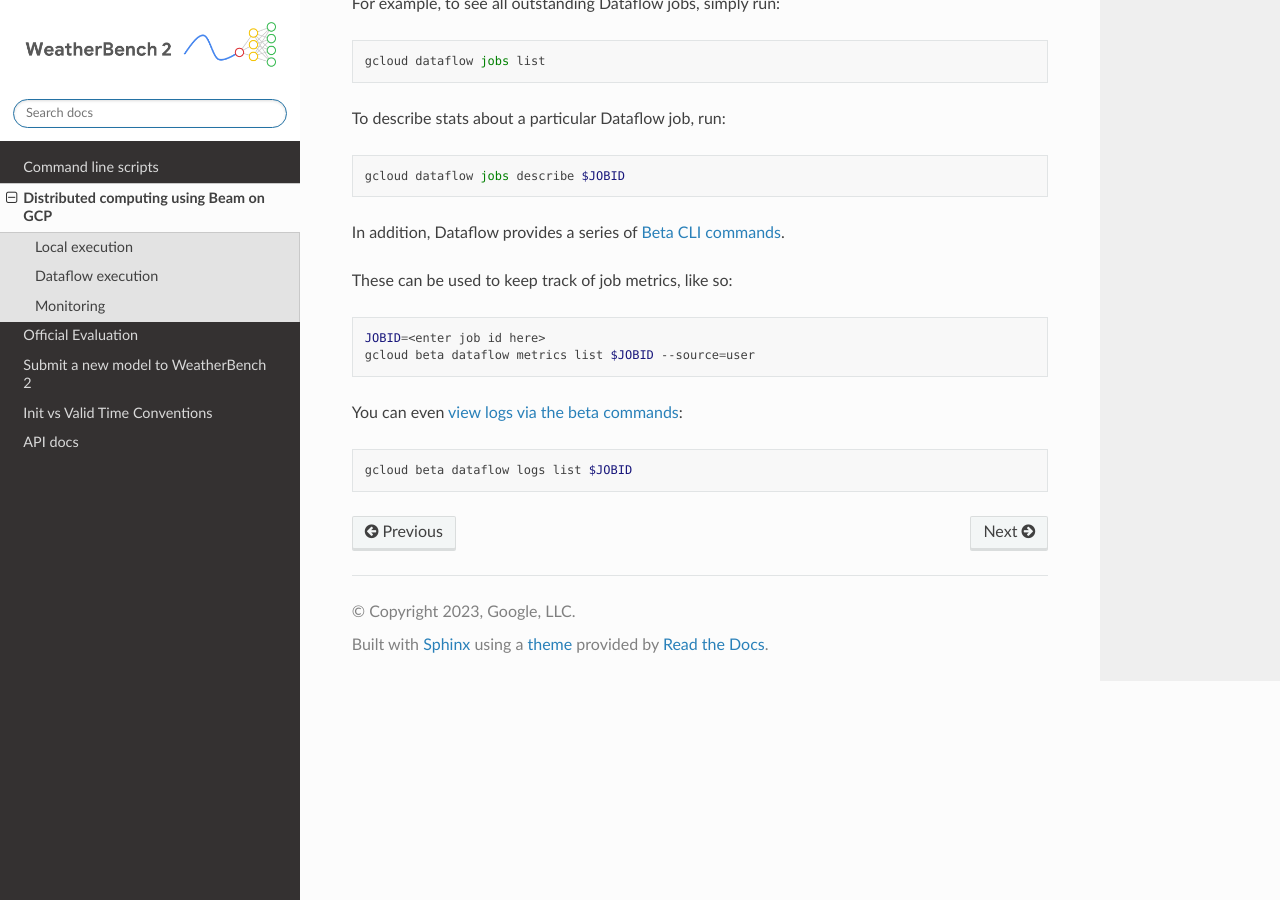
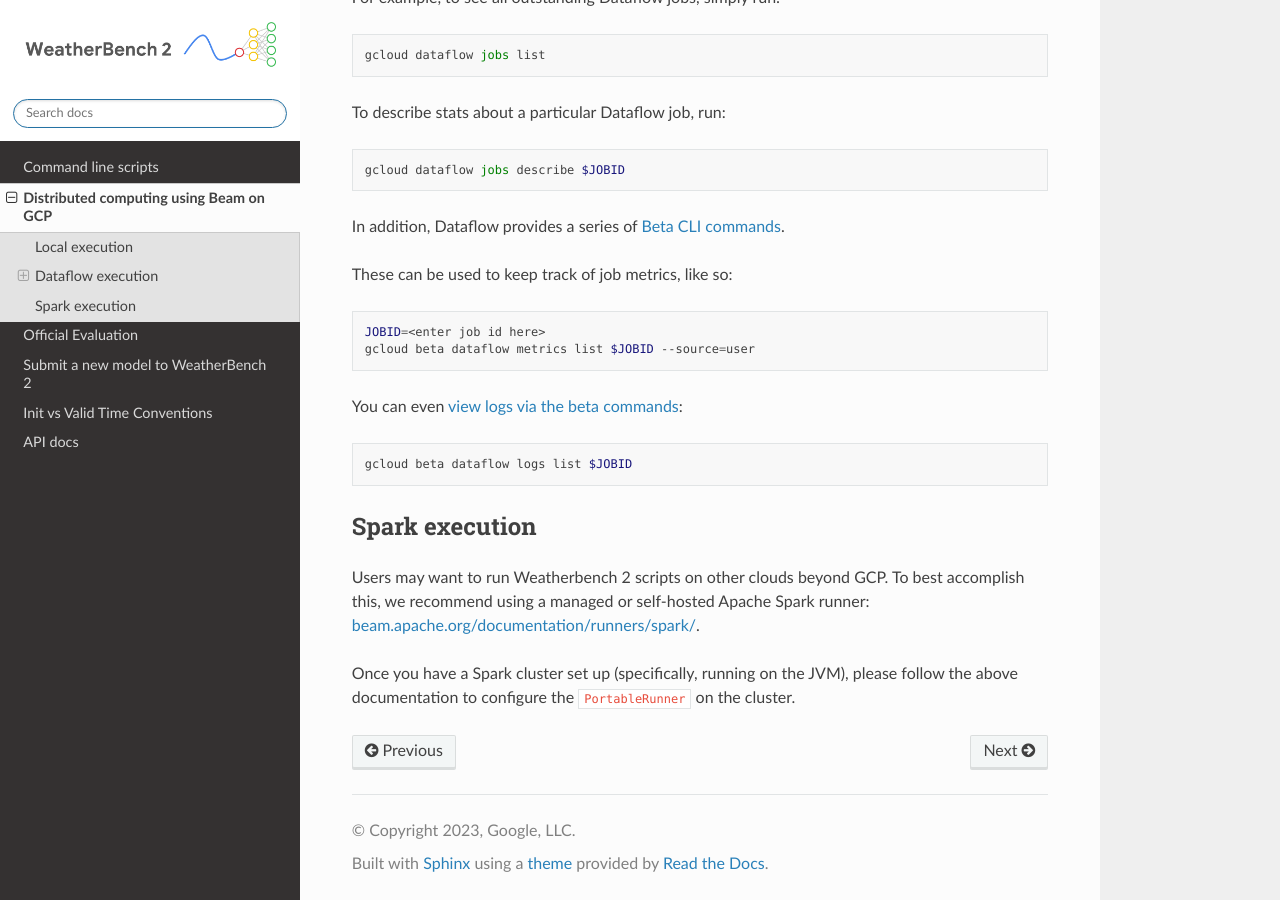
Before and after one commit to google-research/weatherbench2, a Sphinx documentation site: the page built from docs/source/beam-in-the-cloud.md, in a window 1280 px wide and 900 px high, scrolled down 1806 px. Built offline with Sphinx 7.4.7 and the Read the Docs theme 2.0.0, drawn with Linux system fonts in a browser that asks for light colours; pages that are not in the unit, such as notebooks, are missing from menus; some of the changed text lies outside the part shown.

Commit message:
Added a blurb about spark.

````diff
--- a/docs/source/beam-in-the-cloud.md
+++ b/docs/source/beam-in-the-cloud.md
@@ -70,7 +70,7 @@ python scripts/evaluation.py \
 For a full list of how to configure the Dataflow pipeline, please review
 [this table](https://cloud.google.com/dataflow/docs/reference/pipeline-options).
 
-## Monitoring
+### Monitoring
 
 When running Dataflow, you
 can [monitor jobs through UI](https://cloud.google.com/dataflow/docs/guides/using-monitoring-intf),
@@ -103,3 +103,12 @@ You can even [view logs via the beta commands](https://cloud.google.com/sdk/gclo
 ```shell
 gcloud beta dataflow logs list $JOBID
 ```
+
+## Spark execution
+
+Users may want to run Weatherbench 2 scripts on other clouds beyond GCP. To best
+accomplish this, we recommend using a managed or self-hosted Apache Spark
+runner: [beam.apache.org/documentation/runners/spark/](https://beam.apache.org/documentation/runners/spark/).
+
+Once you have a Spark cluster set up (specifically, running on the JVM), please
+follow the above documentation to configure the `PortableRunner` on the cluster.
````
Also changed, not shown: other parts of docs/source/beam-in-the-cloud.md (+1 -1 lines).
